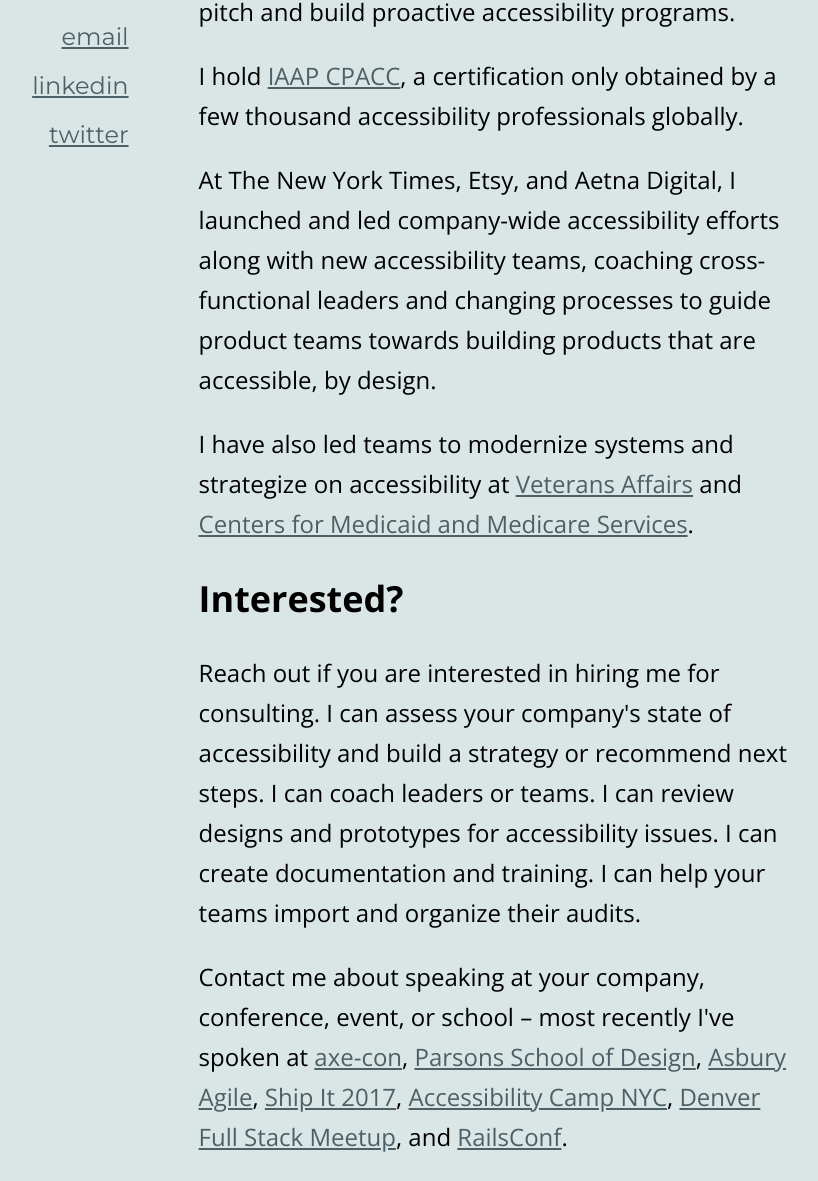
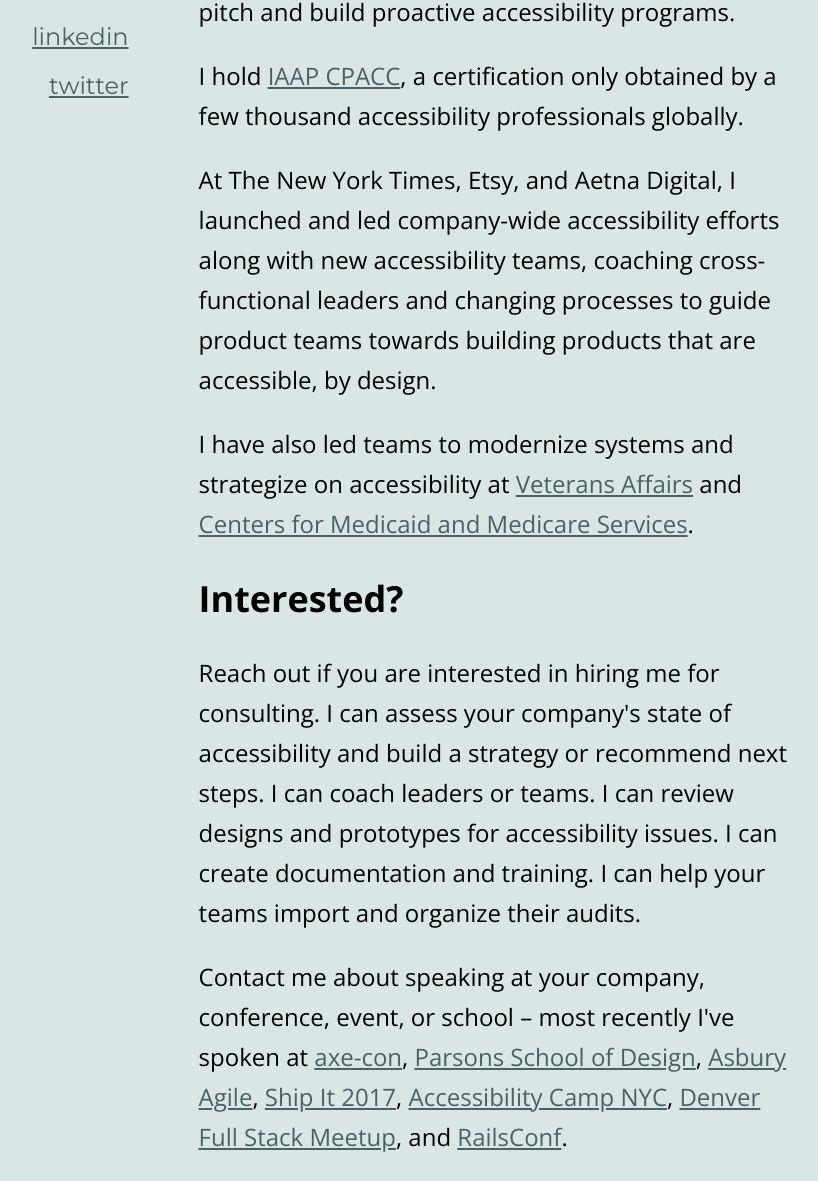
Before and after one commit to chandracarney/chandracarney.github.io, a Jekyll site: the page built from index.html, in a window 1280 px wide, cut to the strip 245-1426 px from the top of the page. Shown: the whole strip, without its empty margins (154-972 px from the left). Built offline with Jekyll 4.4.1, drawn with Linux system fonts in a browser that asks for light colours.

Commit message:
Remove email address.

```diff
--- a/_layouts/default.html
+++ b/_layouts/default.html
@@ -16,7 +16,6 @@
           <li class="avatar">
             <img src="https://s.gravatar.com/avatar/263f8a11624f38f8551029e18dc4f8db?s=150" alt="Profile of Chandra Carney" />
           </li>
-          <li><a href="mailto:chandrabcarney@gmail.com">email</a></li>
           <li><a href="https://www.linkedin.com/in/chandracarney/">linkedin</a></li>
           <li><a href="http://twitter.com/chandracarney">twitter</a></li>
         </ul>
```
